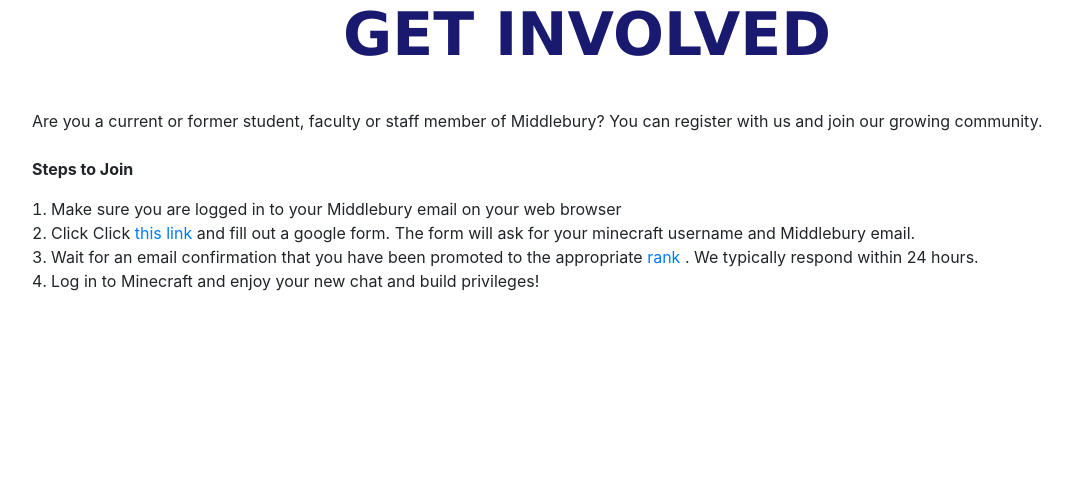
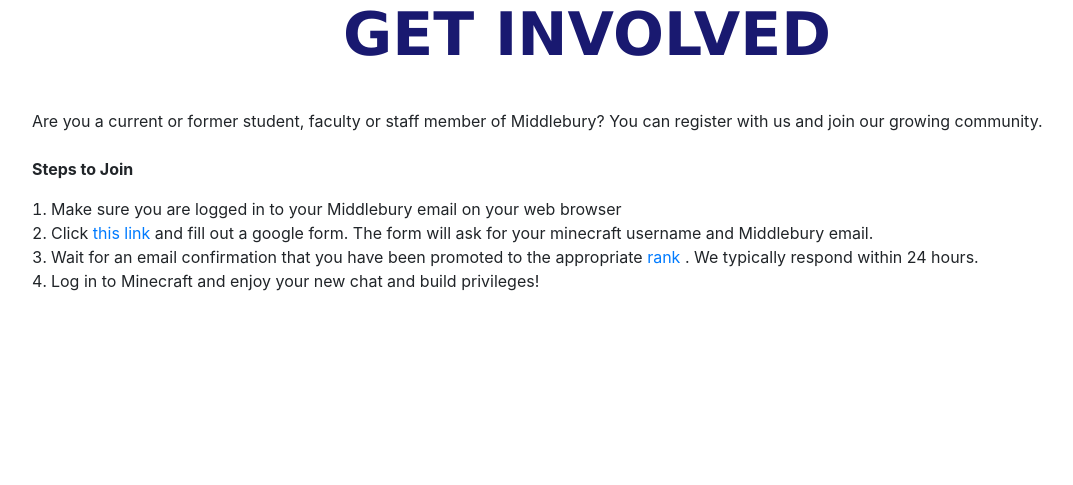
Before and after one commit to MiddCraft/Web, a Flask app: page /join in a window 1280 px wide. Shown: the part 149-634 px from the top of the page, without its empty margins (53-1126 px from the left). Run offline with Flask 2, Linux system fonts and the light colour scheme; some libraries are stand-ins or nearby versions.

Commit message:
spelling

```diff
--- a/templates/join.html
+++ b/templates/join.html
@@ -74,7 +74,7 @@
 </p>
 <ul class="num">
   <li>Make sure you are logged in to your Middlebury email on your web browser</li>
-  <li>Click Click <a href="https://docs.google.com/forms/d/e/1FAIpQLScZ_6EKHimFvK860bejp5jyF3LxcQxOq0EtpP6rWDlJ4hspmg/viewform?usp=sf_link">this link</a> and fill out a google form. The form will ask for your minecraft username and Middlebury email.</li>
+  <li>Click <a href="https://docs.google.com/forms/d/e/1FAIpQLScZ_6EKHimFvK860bejp5jyF3LxcQxOq0EtpP6rWDlJ4hspmg/viewform?usp=sf_link">this link</a> and fill out a google form. The form will ask for your minecraft username and Middlebury email.</li>
   <li>Wait for an email confirmation that you have been promoted to the appropriate <a href="rank">rank</a> . We typically respond within 24 hours.</li>
   <li> Log in to Minecraft and enjoy your new chat and build privileges!</li>
 </ul>
```
